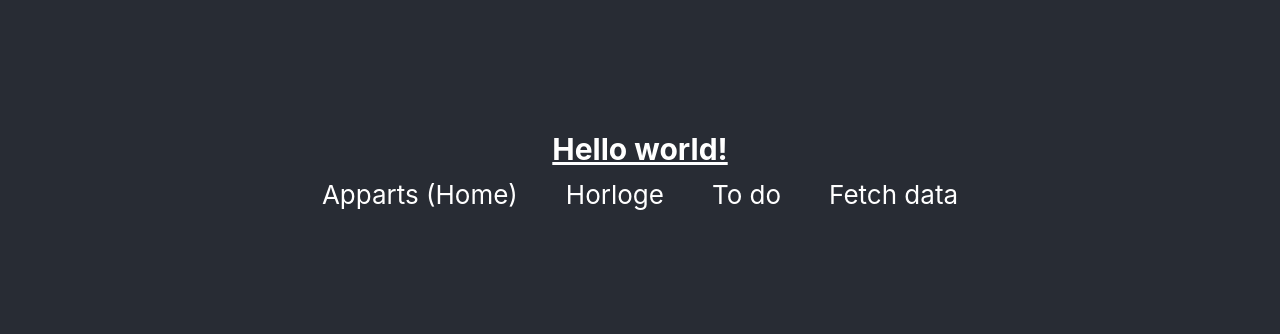
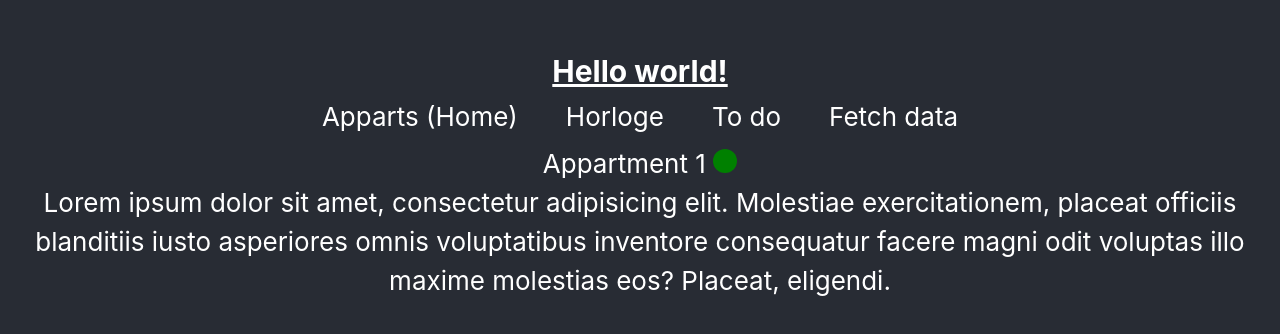
Before and after one commit to MrGlox/ipssi-react-apparts, a React (Create React App) app: page /appart/1 in a window 1280 px wide. Shown: the part 224-558 px from the top of the page. Built offline with nearby package versions, Linux system fonts and the light colour scheme.

Commit message:
add appar page, complete data, complete context

```diff
--- a/src/App.jsx
+++ b/src/App.jsx
@@ -2,6 +2,7 @@ import React, { Component } from "react";
 import { Routes, Route, NavLink } from "react-router-dom";
 
 import Apparts from "containers/Apparts";
+import Appart from "containers/Appart";
 import Clock from "containers/Clock";
 import FetchData from "containers/FetchData";
 
@@ -55,6 +56,7 @@ class App extends Component {
           <Route path="clock" element={<Clock></Clock>} />
           <Route path="todo" element={<>This is to do</>} />
           <Route path="fetch-data" element={<FetchData></FetchData>} />
+          <Route path="appart/:id" element={<Appart></Appart>} />
         </Routes>
       </div>
     );
--- a/src/components/Item/Item.jsx
+++ b/src/components/Item/Item.jsx
@@ -1,6 +1,9 @@
+import { Link } from "react-router-dom";
+
 import "./Item.css";
 
-const Item = ({ title, status, children }) => (
+const Item = ({ id, title, status, children }) => (
+  <Link to={`/appart/${id}`}>
     <div>
       <h3>
         {title}{" "}
@@ -13,6 +16,7 @@ const Item = ({ title, status, children }) => (
       </h3>
       <p>{children}</p>
     </div>
+  </Link>
 );
 
 export default Item;
--- /dev/null
+++ b/src/containers/Appart.jsx
@@ -0,0 +1,37 @@
+import { useContext } from "react";
+import { useParams } from "react-router-dom";
+
+import MainContext from "contexts/MainContext";
+
+const Appart = () => {
+  const { id } = useParams();
+  const { data } = useContext(MainContext);
+
+  const { title, status, description } = data.find(
+    (appart) => appart.id.toString() === id
+  );
+
+  return (
+    <div>
+      <h1>
+        {title}{" "}
+        <div
+          className="dot"
+          style={
+            status ? { backgroundColor: "green" } : { backgroundColor: "red" }
+          }
+        ></div>
+      </h1>
+      <p>{description}</p>
+    </div>
+  );
+};
+
+export default Appart;
+
+// const [{ title, status, description }, setAppart] = useState({});
+// console.log(id);
+
+// useEffect(() => {
+//   setAppart(data.find((appart) => appart.id.toString() === id));
+// });
--- a/src/contexts/MainContext.jsx
+++ b/src/contexts/MainContext.jsx
@@ -19,7 +19,7 @@ const Provider = ({ children }) => {
   };
 
   return (
-    <MainContext.Provider value={{ handleChange, text, filtered }}>
+    <MainContext.Provider value={{ data, handleChange, text, filtered }}>
       {children}
     </MainContext.Provider>
   );
--- a/src/data.json
+++ b/src/data.json
@@ -1,25 +1,30 @@
 [
   {
+    "id": 1,
     "title": "Appartment 1",
     "status": true,
     "description": "Lorem ipsum dolor sit amet, consectetur adipisicing elit. Molestiae exercitationem, placeat officiis blanditiis iusto asperiores omnis voluptatibus inventore consequatur facere magni odit voluptas illo maxime molestias eos? Placeat, eligendi."
   },
   {
+    "id": 2,
     "title": "Appartment 2",
     "status": false,
     "description": "Lorem ipsum dolor sit amet, consectetur adipisicing elit. Molestiae exercitationem, placeat officiis blanditiis iusto asperiores omnis voluptatibus inventore consequatur facere magni odit voluptas illo maxime molestias eos? Placeat, eligendi."
   },
   {
+    "id": 3,
     "title": "Appartment 3",
     "status": true,
     "description": "Lorem ipsum dolor sit amet, consectetur adipisicing elit. Molestiae exercitationem, placeat officiis blanditiis iusto asperiores omnis voluptatibus inventore consequatur facere magni odit voluptas illo maxime molestias eos? Placeat, eligendi."
   },
   {
+    "id": 4,
     "title": "Appartment 4",
     "status": false,
     "description": "Lorem ipsum dolor sit amet, consectetur adipisicing elit. Molestiae exercitationem, placeat officiis blanditiis iusto asperiores omnis voluptatibus inventore consequatur facere magni odit voluptas illo maxime molestias eos? Placeat, eligendi."
   },
   {
+    "id": 5,
     "title": "Appartment 5",
     "status": true,
     "description": "Lorem ipsum dolor sit amet, consectetur adipisicing elit. Molestiae exercitationem, placeat officiis blanditiis iusto asperiores omnis voluptatibus inventore consequatur facere magni odit voluptas illo maxime molestias eos? Placeat, eligendi."
```
Lines whose indentation alone changed are shown as unchanged.
